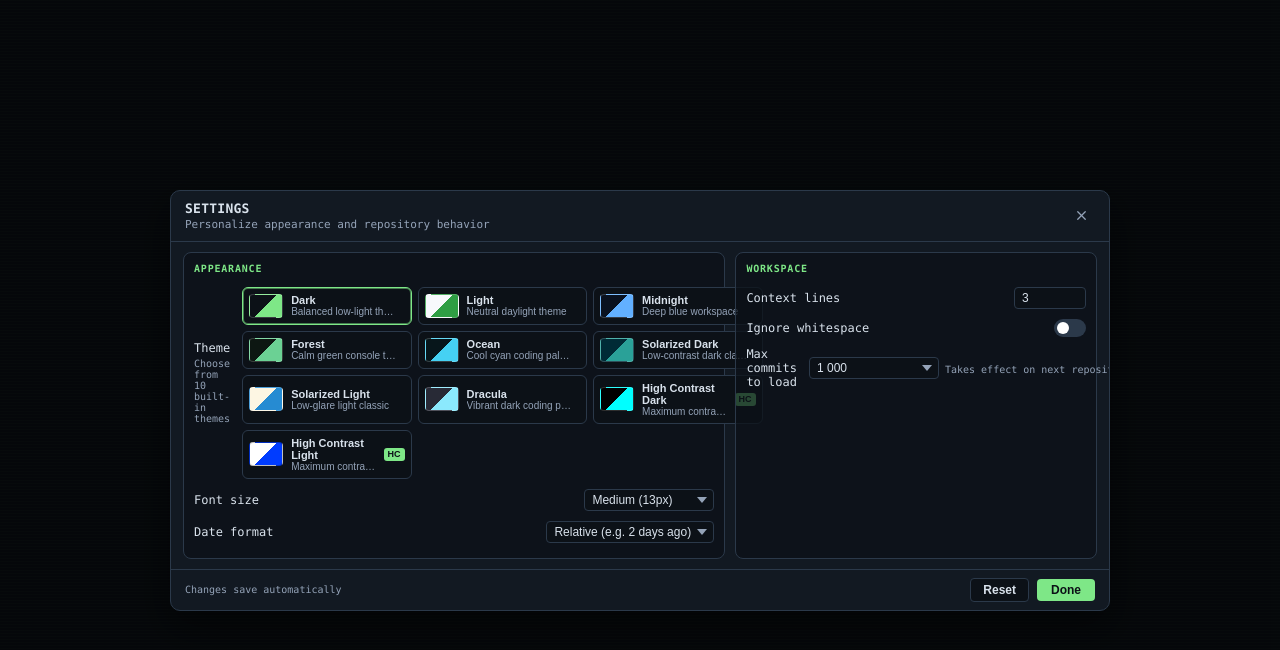
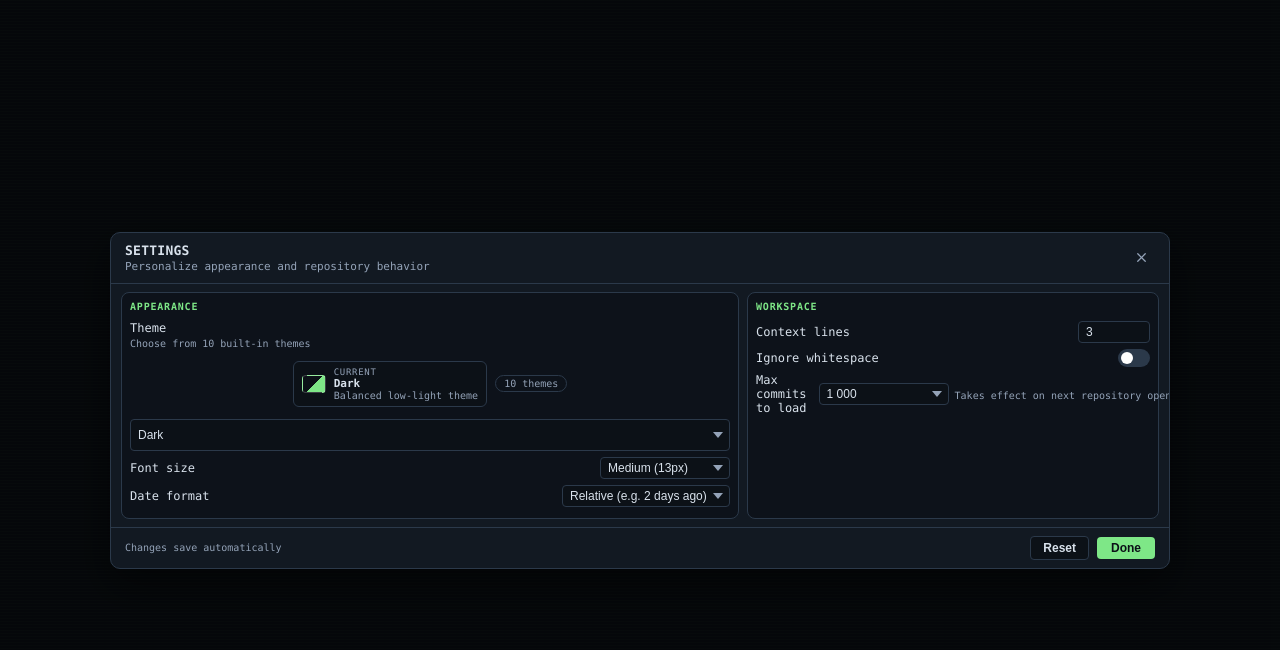
Before and after one commit to vicheanath/gitk-rs, a React (Vite) app: page / in a window 1280 px wide. Both pictures are taken after a click on the button "Settings". Shown: the top 650 px of the page. Built offline with nearby package versions, Linux system fonts and the light colour scheme.

Commit message:
feat: improve settings dialog theme selection and update button styles

```diff
--- a/src/App.tsx
+++ b/src/App.tsx
@@ -13,7 +13,6 @@ import CommitGraphList from "./components/CommitGraphList/CommitGraphList";
 import CommitDetails from "./components/CommitDetails/CommitDetails";
 import ResizableDivider from "./components/ResizableDivider/ResizableDivider";
 import SettingsDialog from "./components/Settings/SettingsDialog";
-import ThemeToggle from "./components/ThemeToggle";
 import AboutDialog from "./components/AboutDialog";
 import KeyboardShortcutsDialog from "./components/KeyboardShortcutsDialog";
 import { useAppShellViewModel } from "./viewmodels/useAppShellViewModel";
@@ -187,13 +186,13 @@ function App() {
               {sidebarOpen ? <PanelLeftClose size={16} /> : <PanelLeftOpen size={16} />}
             </button>
           )}
-          <ThemeToggle />
           <button
-            className="settings-btn"
+            className="settings-btn settings-btn-wide"
             onClick={() => setSettingsOpen(true)}
             title="Settings"
           >
             <Settings2 size={16} />
+            <span>Settings</span>
           </button>
         </div>
       </div>
--- a/src/components/Settings/SettingsDialog.tsx
+++ b/src/components/Settings/SettingsDialog.tsx
@@ -11,6 +11,8 @@ interface SettingsDialogProps {
 export default function SettingsDialog({ open, onClose }: SettingsDialogProps) {
   const { settings, updateSettings } = useSettings();
   const dialogRef = useRef<HTMLDivElement>(null);
+  const selectedTheme =
+    THEME_OPTIONS.find((theme) => theme.value === settings.theme) ?? THEME_OPTIONS[0];
 
   // Close on Escape key
   useEffect(() => {
@@ -57,41 +59,39 @@ export default function SettingsDialog({ open, onClose }: SettingsDialogProps) {
           <section className="settings-section settings-section-appearance">
             <h3 className="settings-section-title">Appearance</h3>
 
-            <div className="settings-row">
+            <div className="settings-row settings-theme-row">
               <label className="settings-label settings-label-stack">
                 <span>Theme</span>
                 <span className="settings-hint">Choose from 10 built-in themes</span>
               </label>
               <div className="settings-control settings-control-grow">
-                <div className="settings-theme-grid" role="radiogroup" aria-label="Theme selection">
-                  {THEME_OPTIONS.map((theme) => {
-                    const selected = settings.theme === theme.value;
-                    return (
-                      <button
-                        key={theme.value}
-                        type="button"
-                        role="radio"
-                        aria-checked={selected}
-                        className={`settings-theme-card${selected ? " selected" : ""}`}
-                        onClick={() => field("theme", theme.value)}
-                        title={theme.description}
-                      >
-                        <span
-                          className="settings-theme-swatch"
-                          data-theme-preview={theme.value}
-                          aria-hidden="true"
-                        />
-                        <span className="settings-theme-meta">
-                          <span className="settings-theme-name">{theme.label}</span>
-                          <span className="settings-theme-description">{theme.description}</span>
-                        </span>
-                        {theme.highContrast ? (
-                          <span className="settings-theme-badge">HC</span>
-                        ) : null}
-                      </button>
-                    );
-                  })}
+                <div className="settings-theme-toolbar">
+                  <div className="settings-theme-current">
+                    <span
+                      className="settings-theme-current-swatch"
+                      data-theme-preview={selectedTheme.value}
+                      aria-hidden="true"
+                    />
+                    <span className="settings-theme-current-meta">
+                      <span className="settings-theme-current-label">Current</span>
+                      <span className="settings-theme-current-name">{selectedTheme.label}</span>
+                      <span className="settings-theme-current-description">{selectedTheme.description}</span>
+                    </span>
+                  </div>
+                  <span className="settings-theme-count">{THEME_OPTIONS.length} themes</span>
                 </div>
+                <select
+                  className="settings-select settings-theme-select"
+                  value={settings.theme}
+                  onChange={(e) => field("theme", e.target.value as AppSettings["theme"])}
+                  aria-label="Theme selection"
+                >
+                  {THEME_OPTIONS.map((theme) => (
+                    <option key={theme.value} value={theme.value}>
+                      {theme.highContrast ? `[HC] ${theme.label}` : theme.label}
+                    </option>
+                  ))}
+                </select>
               </div>
             </div>
 
--- a/src/styles/App.css
+++ b/src/styles/App.css
@@ -405,8 +405,7 @@ body {
 }
 
 .sidebar-toggle-btn,
-.settings-btn,
-.app-titlebar .theme-toggle {
+.settings-btn {
   background: color-mix(in srgb, var(--bg-primary) 86%, transparent);
   border: 1px solid var(--border-color);
   color: var(--text-secondary);
@@ -424,17 +423,22 @@ body {
 }
 
 .sidebar-toggle-btn:hover,
-.settings-btn:hover,
-.app-titlebar .theme-toggle:hover {
+.settings-btn:hover {
   background-color: color-mix(in srgb, var(--bg-tertiary) 78%, #ffffff 22%);
   border-color: color-mix(in srgb, var(--accent) 34%, var(--border-color));
   color: var(--text-primary);
 }
 
 .sidebar-toggle-btn:active,
-.settings-btn:active,
-.app-titlebar .theme-toggle:active {
+.settings-btn:active {
   transform: translateY(1px);
+}
+
+.settings-btn-wide {
+  width: auto;
+  padding: 0 8px;
+  gap: 6px;
+  font-size: 12px;
 }
 
 .titlebar-search {
@@ -3237,8 +3241,8 @@ body {
   background: var(--bg-secondary);
   border: 1px solid var(--border-color);
   border-radius: 10px;
-  width: min(940px, 96vw);
-  max-height: calc(100vh - 28px);
+  width: min(1060px, 96vw);
+  max-height: calc(100vh - 16px);
   display: flex;
   flex-direction: column;
   box-shadow: 0 16px 40px rgba(0, 0, 0, 0.5);
@@ -3291,18 +3295,18 @@ body {
 .settings-body {
   overflow: hidden;
   flex: 1;
-  padding: 10px 12px;
+  padding: 8px 10px;
 }
 
 .settings-layout {
   display: grid;
   grid-template-columns: 1.2fr 0.8fr;
-  gap: 10px;
+  gap: 8px;
   height: 100%;
 }
 
 .settings-section {
-  padding: 10px;
+  padding: 8px;
   border: 1px solid var(--border-color);
   border-radius: 8px;
   background: color-mix(in srgb, var(--bg-primary) 74%, transparent);
@@ -3322,15 +3326,20 @@ body {
   text-transform: uppercase;
   letter-spacing: 0.08em;
   color: var(--accent);
-  margin: 0 0 8px;
+  margin: 0 0 6px;
 }
 
 .settings-row {
   display: flex;
   align-items: center;
   justify-content: space-between;
-  padding: 5px 0;
+  padding: 3px 0;
   gap: 12px;
+}
+
+.settings-theme-row {
+  align-items: stretch;
+  flex-direction: column;
 }
 
 .settings-label-stack {
@@ -3348,41 +3357,84 @@ body {
 .settings-control-grow {
   width: 100%;
   justify-content: flex-end;
-}
-
-.settings-theme-grid {
-  display: grid;
-  grid-template-columns: repeat(3, minmax(0, 1fr));
-  gap: 6px;
+  flex-direction: column;
+  align-items: stretch;
+}
+
+.settings-theme-toolbar {
+  display: flex;
+  align-items: center;
+  justify-content: space-between;
+  gap: 8px;
+  margin-bottom: 6px;
+}
+
+.settings-theme-current {
+  display: inline-flex;
+  align-items: center;
+  gap: 8px;
+  min-width: 0;
+  background: color-mix(in srgb, var(--bg-primary) 80%, transparent);
+  border: 1px solid var(--border-color);
+  border-radius: 6px;
+  padding: 5px 8px;
+}
+
+.settings-theme-current-swatch {
+  width: 24px;
+  height: 18px;
+  border-radius: 4px;
+  border: 1px solid rgba(255, 255, 255, 0.2);
+  flex-shrink: 0;
+}
+
+.settings-theme-current-meta {
+  display: inline-flex;
+  flex-direction: column;
+  min-width: 0;
+}
+
+.settings-theme-current-label {
+  font-size: 9px;
+  text-transform: uppercase;
+  letter-spacing: 0.08em;
+  color: var(--text-secondary);
+}
+
+.settings-theme-current-name {
+  font-size: 11px;
+  font-weight: 600;
+  color: var(--text-primary);
+}
+
+.settings-theme-current-description {
+  font-size: 10px;
+  color: var(--text-secondary);
+  white-space: nowrap;
+  overflow: hidden;
+  text-overflow: ellipsis;
+}
+
+.settings-theme-count {
+  font-size: 10px;
+  color: var(--text-secondary);
+  border: 1px solid var(--border-color);
+  border-radius: 99px;
+  padding: 2px 8px;
+  flex-shrink: 0;
+}
+
+.settings-theme-select {
   width: 100%;
-}
-
-.settings-theme-card {
-  border: 1px solid var(--border-color);
-  background: var(--bg-primary);
-  color: var(--text-primary);
-  border-radius: 6px;
-  padding: 6px;
-  display: grid;
-  grid-template-columns: 34px 1fr auto;
-  align-items: center;
-  gap: 8px;
-  text-align: left;
-  cursor: pointer;
-}
-
-.settings-theme-card:hover {
-  border-color: color-mix(in srgb, var(--accent) 50%, var(--border-color));
-}
-
-.settings-theme-card.selected {
-  border-color: var(--accent);
-  box-shadow: inset 0 0 0 1px color-mix(in srgb, var(--accent) 50%, transparent);
+  min-width: 0;
+  min-height: 32px;
+  padding-top: 6px;
+  padding-bottom: 6px;
 }
 
 .settings-theme-swatch {
-  width: 34px;
-  height: 24px;
+  width: 22px;
+  height: 16px;
   border: 1px solid rgba(255, 255, 255, 0.18);
   border-radius: 4px;
   background: linear-gradient(135deg, #1a2430 0 50%, #7ee787 50% 100%);
@@ -3399,35 +3451,16 @@ body {
 .settings-theme-swatch[data-theme-preview="high-contrast-dark"] { background: linear-gradient(135deg, #000000 0 50%, #00ffff 50% 100%); }
 .settings-theme-swatch[data-theme-preview="high-contrast-light"] { background: linear-gradient(135deg, #ffffff 0 50%, #003cff 50% 100%); border-color: rgba(0, 0, 0, 0.25); }
 
-.settings-theme-meta {
-  display: flex;
-  flex-direction: column;
-  min-width: 0;
-}
-
-.settings-theme-name {
-  font-size: 11px;
-  font-weight: 600;
-  color: var(--text-primary);
-}
-
-.settings-theme-description {
-  font-size: 10px;
-  color: var(--text-secondary);
-  white-space: nowrap;
-  overflow: hidden;
-  text-overflow: ellipsis;
-}
-
-.settings-theme-badge {
-  font-size: 9px;
-  font-weight: 700;
-  color: var(--bg-primary);
-  background: var(--accent);
-  border-radius: 3px;
-  padding: 2px 4px;
-  line-height: 1;
-}
+.settings-theme-current-swatch[data-theme-preview="dark"] { background: linear-gradient(135deg, #0c1117 0 50%, #7ee787 50% 100%); }
+.settings-theme-current-swatch[data-theme-preview="light"] { background: linear-gradient(135deg, #f7f9fc 0 50%, #2f9e44 50% 100%); border-color: rgba(0, 0, 0, 0.2); }
+.settings-theme-current-swatch[data-theme-preview="midnight"] { background: linear-gradient(135deg, #09111f 0 50%, #62b0ff 50% 100%); }
+.settings-theme-current-swatch[data-theme-preview="forest"] { background: linear-gradient(135deg, #0d1712 0 50%, #6bd194 50% 100%); }
+.settings-theme-current-swatch[data-theme-preview="ocean"] { background: linear-gradient(135deg, #07161b 0 50%, #45d1f3 50% 100%); }
+.settings-theme-current-swatch[data-theme-preview="solarized-dark"] { background: linear-gradient(135deg, #002b36 0 50%, #2aa198 50% 100%); }
+.settings-theme-current-swatch[data-theme-preview="solarized-light"] { background: linear-gradient(135deg, #fdf6e3 0 50%, #268bd2 50% 100%); border-color: rgba(0, 0, 0, 0.2); }
+.settings-theme-current-swatch[data-theme-preview="dracula"] { background: linear-gradient(135deg, #282a36 0 50%, #8be9fd 50% 100%); }
+.settings-theme-current-swatch[data-theme-preview="high-contrast-dark"] { background: linear-gradient(135deg, #000000 0 50%, #00ffff 50% 100%); }
+.settings-theme-current-swatch[data-theme-preview="high-contrast-light"] { background: linear-gradient(135deg, #ffffff 0 50%, #003cff 50% 100%); border-color: rgba(0, 0, 0, 0.25); }
 
 @media (max-width: 680px) {
   .settings-dialog {
@@ -3455,8 +3488,9 @@ body {
     width: 100%;
   }
 
-  .settings-theme-grid {
-    grid-template-columns: repeat(2, minmax(0, 1fr));
+  .settings-theme-toolbar {
+    align-items: flex-start;
+    flex-direction: column;
   }
 }
 
```
